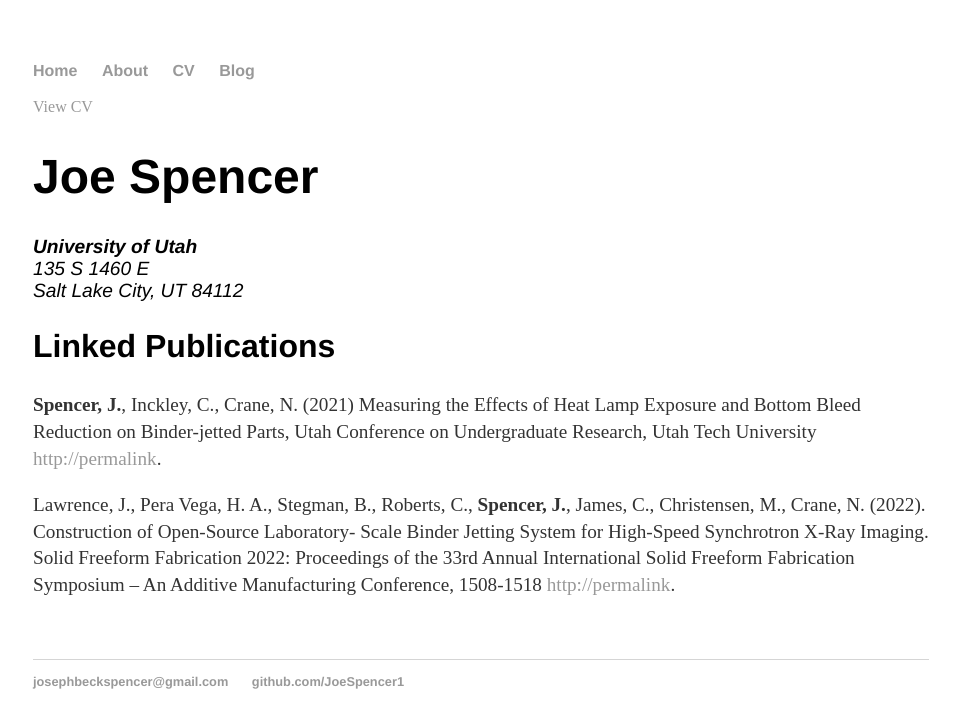
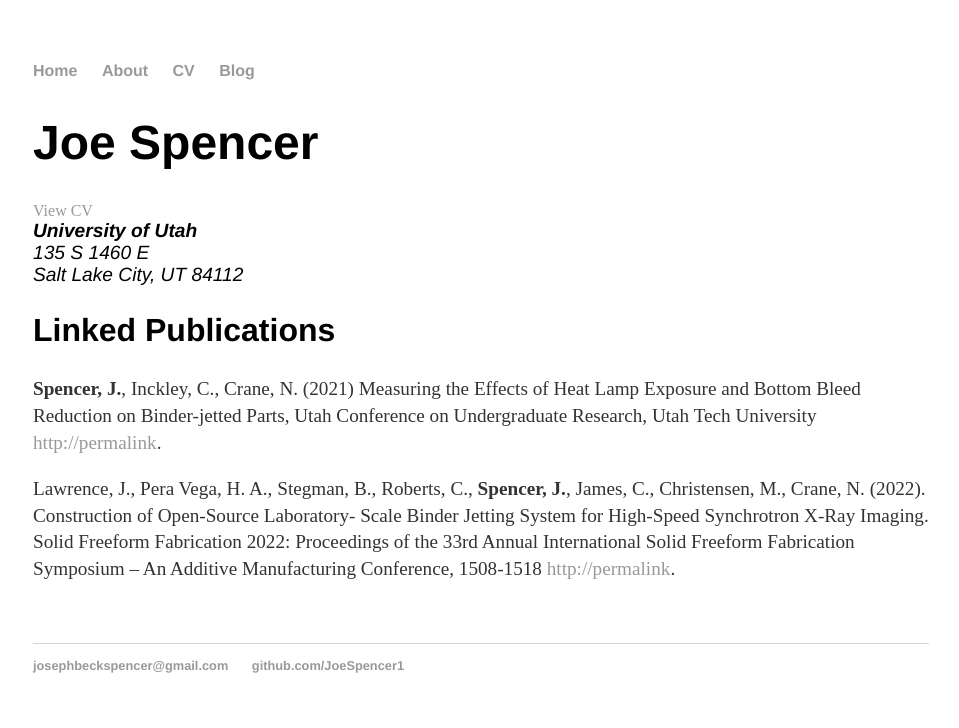
Before and after one commit to JoeSpencer1/josephspencer.github.io, a Jekyll site: the page built from cv/index.html, in a window 1280 px wide. Shown: the top 728 px of the page, without its empty margins (159-1118 px from the left). Built offline with Jekyll 4.4.1, drawn with Linux system fonts in a browser that asks for light colours.

Commit message:
Move CV link inside an h2 tag

```diff
--- a/cv/index.html
+++ b/cv/index.html
@@ -5,10 +5,10 @@ title: My CV
 
 	</div>
 	<div class="cv">
-		<a href="{{ '/assets/Joe_CV.pdf' | relative_url }}" target="_blank">
-			View CV
-		</a>
 					<h1>Joe Spencer</h1>
+					<h2></h2><a href="{{ '/assets/Joe_CV.pdf' | relative_url }}" target="_blank">
+						View CV
+					</a></h2>
 					<address>
 					<strong>University of Utah</strong><br>
 					135 S 1460 E<br>
```
